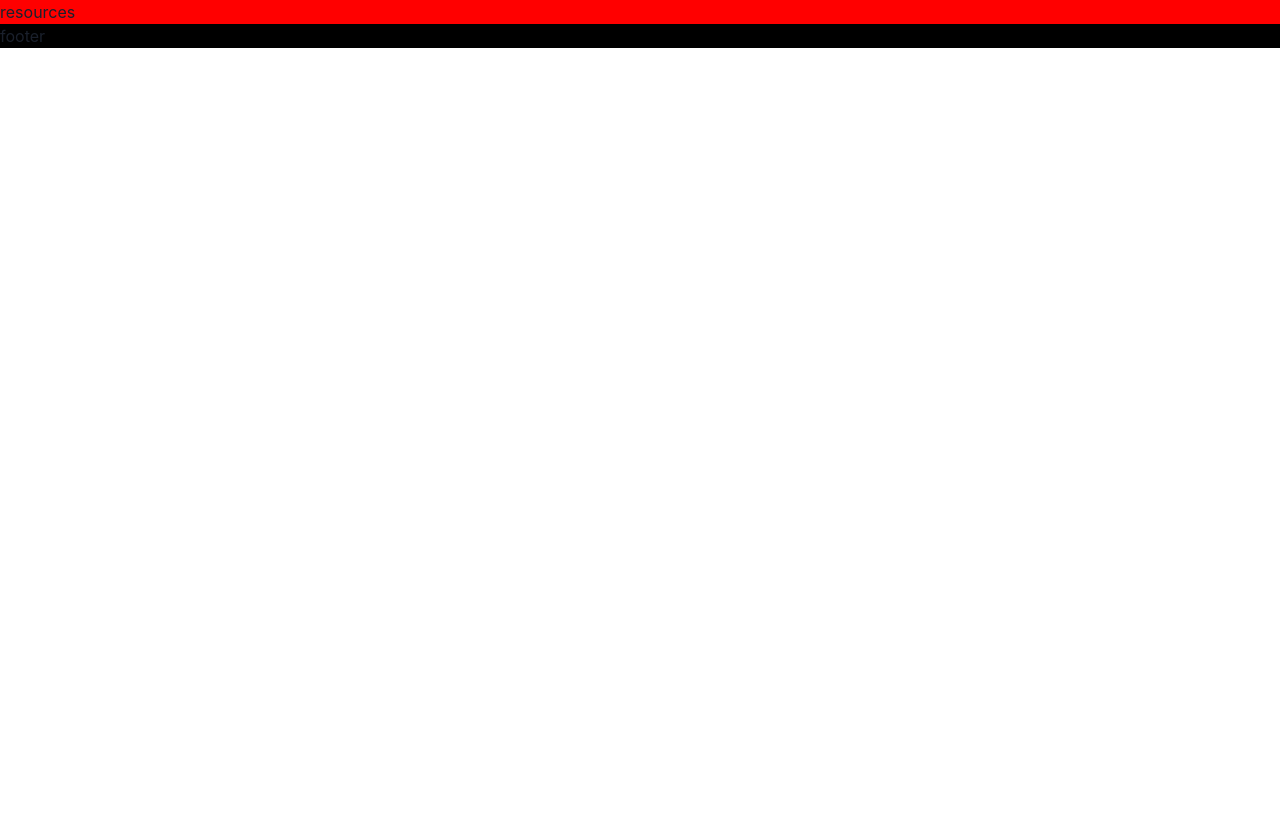
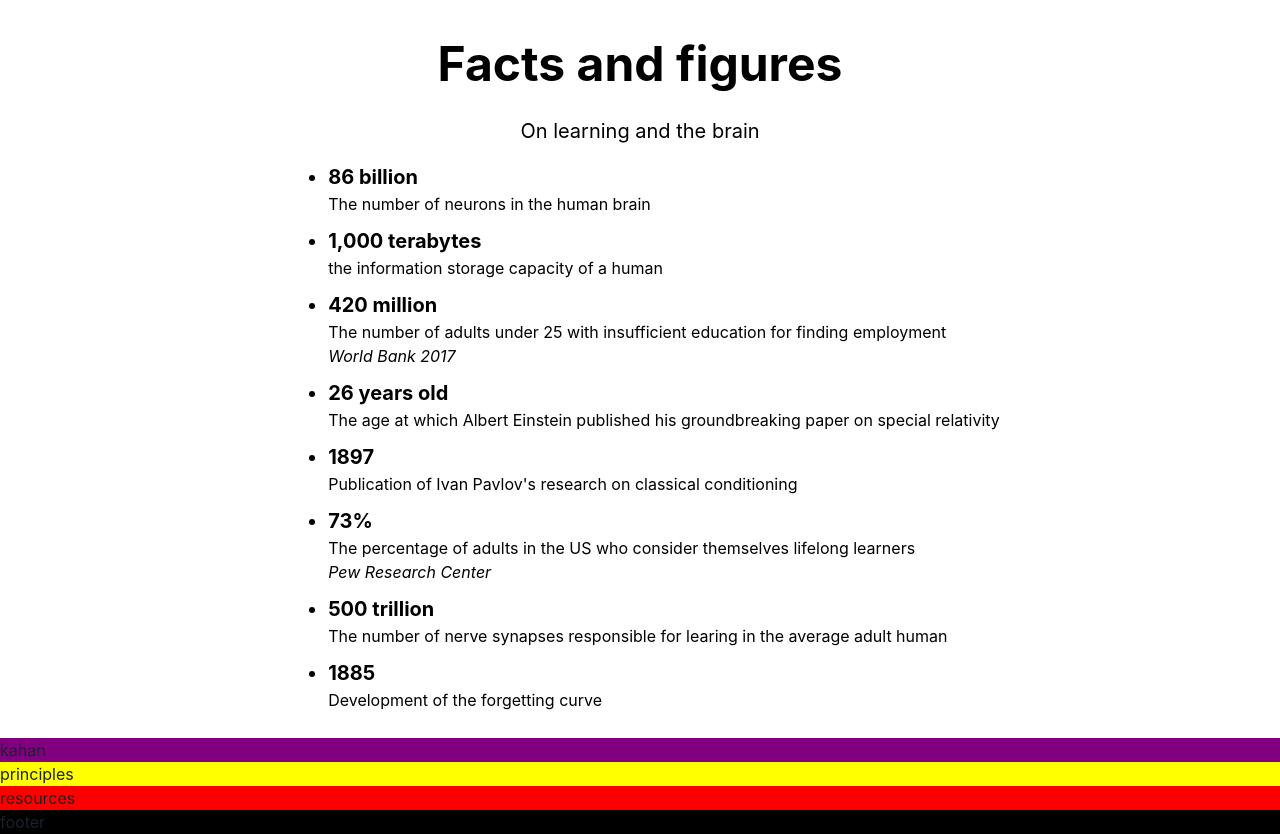
Before and after one commit to rhwette/HowToLearn, a React (Vite) app: page / in a window 1280 px wide. Shown: the part 3747-4581 px from the top of the page. Before the commit the page ends 3795 px from the top, so only its background shows below. Built offline with nearby package versions, Linux system fonts and the light colour scheme.

Commit message:
add Facts and Figs

```diff
--- a/src/App.tsx
+++ b/src/App.tsx
@@ -6,6 +6,7 @@ import Techniques from './components/Techniques';
 import Ted from './components/Ted';
 import Oakley from './components/Oakley';
 import Feynman from './components/Feynman';
+import FactsAndFigs from './components/FactsAndFigs';
 
 function App() {
   return (
@@ -53,9 +54,10 @@ function App() {
           <Feynman />
         </GridItem>
 
-        <GridItem area="factsandfigs" bg="blue">
-          factsandfigs
+        <GridItem area="factsandfigs" bg="white">
+          <FactsAndFigs />
         </GridItem>
+
         <GridItem area="kahan" bg="purple">
           kahan
         </GridItem>
--- /dev/null
+++ b/src/components/FactsAndFigs.tsx
@@ -0,0 +1,182 @@
+import { OrderedList, ListItem, Text, Center } from '@chakra-ui/react';
+
+const FactsAndFigs = () => {
+  return (
+    <>
+      <Center>
+        <Text
+          textAlign="center"
+          pt="100px"
+          px="50px"
+          color="#000"
+          fontSize="5xl"
+          fontWeight="bold"
+        >
+          Facts and figures
+        </Text>
+      </Center>
+
+      <Center>
+        <Text
+          textAlign="center"
+          px="50px"
+          color="#000"
+          fontSize="xl"
+          fontWeight="normal"
+        >
+          On learning and the brain
+        </Text>
+      </Center>
+
+      <Center>
+        <OrderedList listStyleType={'disc'} color="black">
+          {/* List Item #1 starts here */}
+          <ListItem color="black" fontSize="xl" fontWeight={'bold'}>
+            86 billion
+          </ListItem>
+
+          <ListItem
+            pb="10px"
+            listStyleType={'none'}
+            color="black"
+            fontSize="l"
+            fontWeight={'normal'}
+          >
+            The number of neurons in the human brain
+          </ListItem>
+
+          {/* List Item #2 starts here */}
+          <ListItem color="black" fontSize="xl" fontWeight={'bold'}>
+            1,000 terabytes
+          </ListItem>
+
+          <ListItem
+            pb="10px"
+            listStyleType={'none'}
+            color="black"
+            fontSize="l"
+            fontWeight={'normal'}
+          >
+            the information storage capacity of a human
+          </ListItem>
+
+          {/* List Item #3 starts here */}
+          <ListItem color="black" fontSize="xl" fontWeight={'bold'}>
+            420 million
+          </ListItem>
+
+          <ListItem
+            listStyleType={'none'}
+            color="black"
+            fontSize="l"
+            fontWeight={'normal'}
+          >
+            The number of adults under 25 with insufficient education for
+            finding employment
+          </ListItem>
+
+          <ListItem
+            pb="10px"
+            listStyleType={'none'}
+            color="black"
+            fontSize="s"
+            fontWeight={'normal'}
+            fontStyle={'italic'}
+          >
+            World Bank 2017
+          </ListItem>
+
+          {/* List Item #4 starts here */}
+          <ListItem color="black" fontSize="xl" fontWeight={'bold'}>
+            26 years old
+          </ListItem>
+
+          <ListItem
+            pb="10px"
+            listStyleType={'none'}
+            color="black"
+            fontSize="l"
+            fontWeight={'normal'}
+          >
+            The age at which Albert Einstein published his groundbreaking paper
+            on special relativity
+          </ListItem>
+
+          {/* List Item #5 starts here */}
+          <ListItem color="black" fontSize="xl" fontWeight={'bold'}>
+            1897
+          </ListItem>
+
+          <ListItem
+            pb="10px"
+            listStyleType={'none'}
+            color="black"
+            fontSize="l"
+            fontWeight={'normal'}
+          >
+            Publication of Ivan Pavlov's research on classical conditioning
+          </ListItem>
+
+          {/* List Item #6 starts here */}
+          <ListItem color="black" fontSize="xl" fontWeight={'bold'}>
+            73%
+          </ListItem>
+
+          <ListItem
+            listStyleType={'none'}
+            color="black"
+            fontSize="l"
+            fontWeight={'normal'}
+          >
+            The percentage of adults in the US who consider themselves lifelong
+            learners
+          </ListItem>
+
+          <ListItem
+            pb="10px"
+            listStyleType={'none'}
+            color="black"
+            fontSize="s"
+            fontWeight={'normal'}
+            fontStyle={'italic'}
+          >
+            Pew Research Center
+          </ListItem>
+
+          {/* List Item #7 starts here */}
+          <ListItem color="black" fontSize="xl" fontWeight={'bold'}>
+            500 trillion
+          </ListItem>
+
+          <ListItem
+            pb="10px"
+            listStyleType={'none'}
+            color="black"
+            fontSize="l"
+            fontWeight={'normal'}
+          >
+            The number of nerve synapses responsible for learing in the average
+            adult human
+          </ListItem>
+
+          {/* List Item #8 starts here */}
+          <ListItem color="black" fontSize="xl" fontWeight={'bold'}>
+            1885
+          </ListItem>
+
+          <ListItem
+            pb="10px"
+            listStyleType={'none'}
+            color="black"
+            fontSize="l"
+            fontWeight={'normal'}
+          >
+            Development of the forgetting curve
+          </ListItem>
+        </OrderedList>
+      </Center>
+    </>
+  );
+};
+
+export default FactsAndFigs;
```
